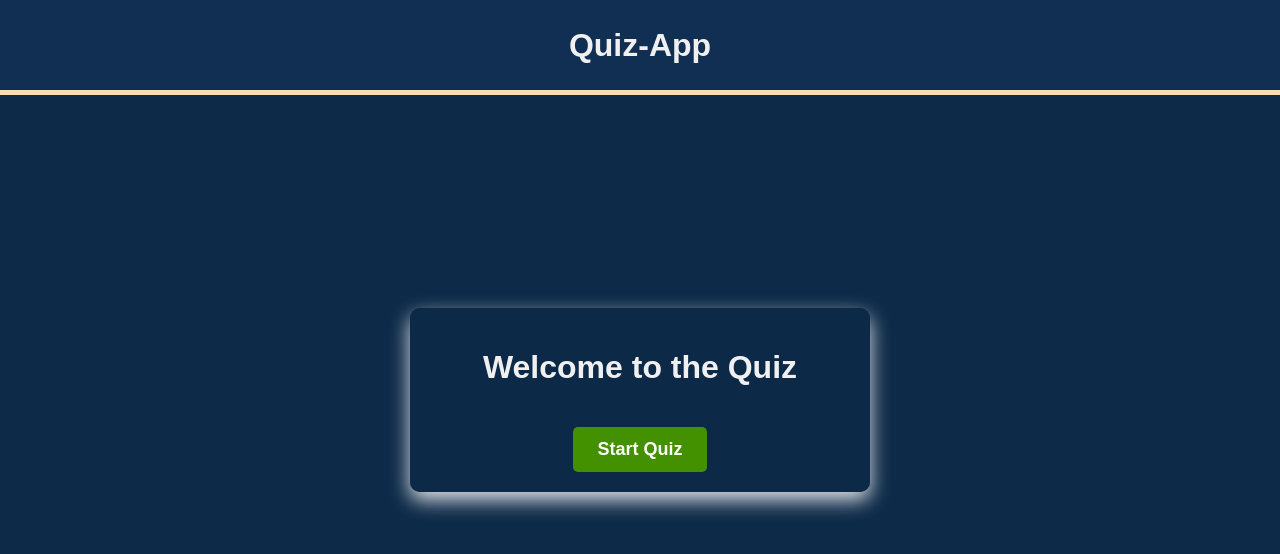
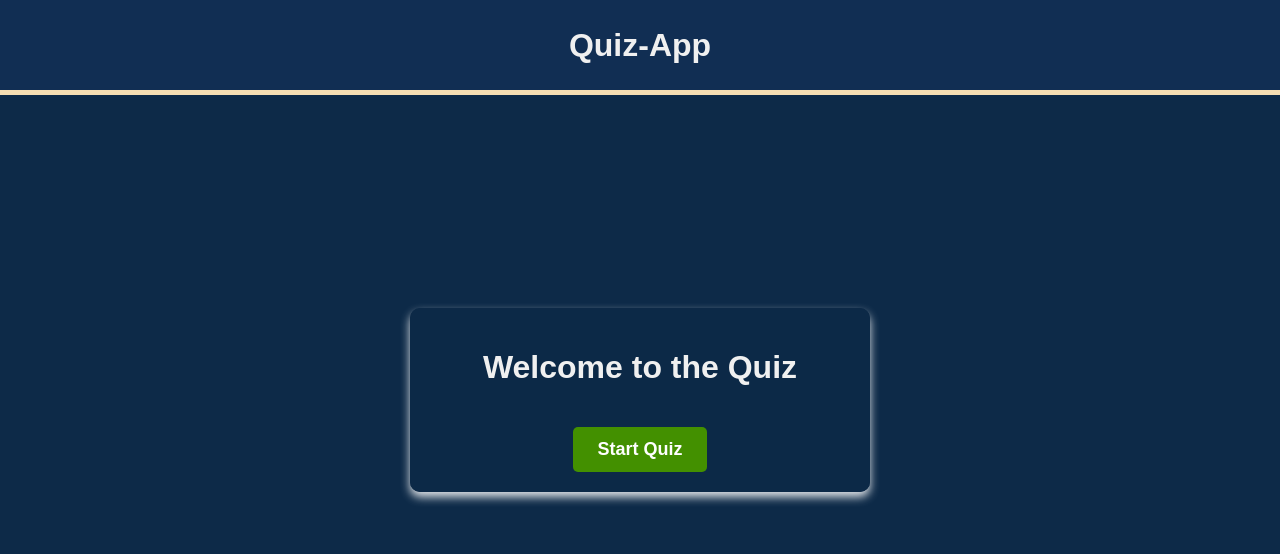
Before and after one commit to PraveenNigamGit/java-script-training-task-3, a plain HTML site: page index.html in a window 1280 px wide. Drawn offline with Linux system fonts and the light colour scheme.

```diff
--- a/index.html
+++ b/index.html
@@ -24,7 +24,7 @@
             width: 90%;
             padding: 20px;
             background-color: rgba(13, 42, 72, 0.9);
-            box-shadow: 0 8px 20px rgba(255, 255, 255, 0.877);
+            box-shadow: 0 5px 10px rgba(255, 255, 255, 0.877);
             border-radius: 10px;
             text-align: center;
         }
```
